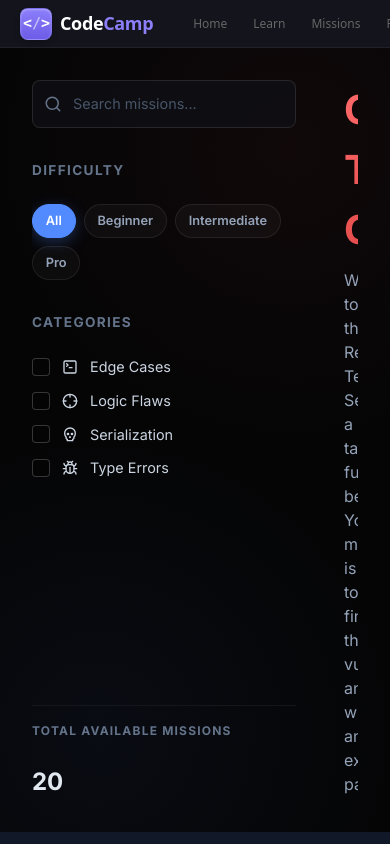
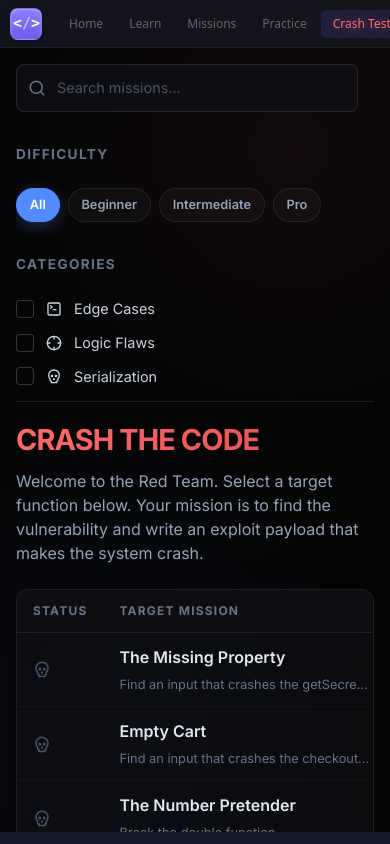
Before and after one commit to adarsh1162/action-learning-platform, a React (Vite) app in the folder client/: page /crash in a window 390 px wide. Built offline with nearby package versions, Linux system fonts and the light colour scheme; no server answers.

Commit message:
feat: implement full mobile responsiveness across all pages

```diff
--- a/client/src/App.css
+++ b/client/src/App.css
@@ -139,3 +139,22 @@ body {
   font-weight: 600;
   color: #FAC775;
 }
+
+/* Mobile Responsiveness */
+@media (max-width: 768px) {
+  .app-nav {
+    padding: 0 10px;
+    overflow-x: auto;
+    white-space: nowrap;
+    -webkit-overflow-scrolling: touch;
+  }
+  .app-nav::-webkit-scrollbar {
+    display: none;
+  }
+  .app-nav-logo {
+    margin-right: 15px;
+  }
+  .app-nav-logotext {
+    display: none; /* Hide text on small screens, keep icon */
+  }
+}
--- a/client/src/pages/CrashCodePage.css
+++ b/client/src/pages/CrashCodePage.css
@@ -401,3 +401,43 @@
 .debrief-text-block p {
   margin: 0;
 }
+
+/* Mobile Responsiveness */
+@media (max-width: 768px) {
+  .crash-workspace-flex {
+    padding: 0.5rem;
+    overflow-y: auto;
+  }
+
+  .crash-editors-container {
+    flex-direction: column !important;
+    height: auto !important;
+    min-height: 50vh;
+  }
+
+  .crash-pane-blue, .crash-pane-red {
+    width: 100% !important;
+    min-height: 250px;
+    margin-bottom: 1rem;
+  }
+
+  .crash-resizer-vertical {
+    display: none;
+  }
+
+  .crash-resizer-horizontal {
+    display: none;
+  }
+
+  .crash-pane-console {
+    height: auto !important;
+    min-height: 200px;
+  }
+
+  .crash-header {
+    flex-direction: column;
+    align-items: flex-start;
+    gap: 1rem;
+    padding: 1rem;
+  }
+}
--- a/client/src/pages/CrashDashboard.css
+++ b/client/src/pages/CrashDashboard.css
@@ -366,3 +366,44 @@
   color: #64748b;
   font-size: 1rem;
 }
+
+/* Mobile Responsiveness */
+@media (max-width: 768px) {
+  .crash-dashboard-container {
+    flex-direction: column;
+    padding: 1rem;
+    gap: 1rem;
+    height: auto;
+    min-height: 100vh;
+  }
+
+  .crash-sidebar {
+    width: 100%;
+    height: auto;
+    max-height: 40vh;
+    border-bottom: 1px solid rgba(255,255,255,0.1);
+    padding-bottom: 1rem;
+  }
+
+  .crash-main-content {
+    overflow: visible;
+  }
+
+  .crash-dashboard-title {
+    font-size: 1.8rem;
+  }
+
+  .crash-table-wrapper {
+    overflow-x: auto;
+    -webkit-overflow-scrolling: touch;
+  }
+
+  .crash-table th, .crash-table td {
+    padding: 0.75rem 1rem;
+    white-space: nowrap;
+  }
+
+  .crash-row-desc {
+    max-width: 250px;
+  }
+}
--- a/client/src/pages/LearnPage.css
+++ b/client/src/pages/LearnPage.css
@@ -1475,3 +1475,43 @@
     from { filter: drop-shadow(0 0 2px currentColor); transform: scale(1); }
     to { filter: drop-shadow(0 0 8px currentColor); transform: scale(1.1); }
 }
+
+/* ══════════════════════════════════════════════════════════════════════════════
+   MOBILE RESPONSIVENESS
+   ══════════════════════════════════════════════════════════════════════════════ */
+@media (max-width: 768px) {
+    .learn-layout {
+        flex-direction: column;
+    }
+
+    .sidebar-container {
+        width: 100% !important;
+        height: auto;
+        max-height: 35vh;
+        border-right: none;
+        border-bottom: 1px solid rgba(255, 255, 255, 0.04);
+        flex-shrink: 0;
+    }
+
+    .view-container {
+        padding: 20px 16px 40px;
+    }
+
+    .theory-view {
+        grid-template-columns: 1fr;
+        gap: 24px;
+    }
+
+    .view-title {
+        font-size: 22px;
+    }
+
+    .theory-hud-sticky {
+        position: relative;
+        top: 0;
+    }
+
+    .hud-card {
+        padding: 16px;
+    }
+}
--- a/client/src/pages/PracticePage.css
+++ b/client/src/pages/PracticePage.css
@@ -198,3 +198,31 @@
     cursor: not-allowed;
     transform: none;
 }
+
+/* Mobile Responsiveness */
+@media (max-width: 768px) {
+    .practice-header {
+        flex-direction: column;
+        align-items: flex-start;
+        padding: 12px 16px;
+        gap: 12px;
+    }
+
+    .practice-workspace {
+        margin: 12px 16px;
+        height: auto;
+        min-height: 70vh;
+    }
+
+    .practice-pane-top {
+        min-height: 250px;
+    }
+
+    .practice-pane-bottom {
+        min-height: 150px;
+    }
+
+    .practice-resizer {
+        display: none; /* Often buggy on touch, rely on fixed heights or flex */
+    }
+}
```
